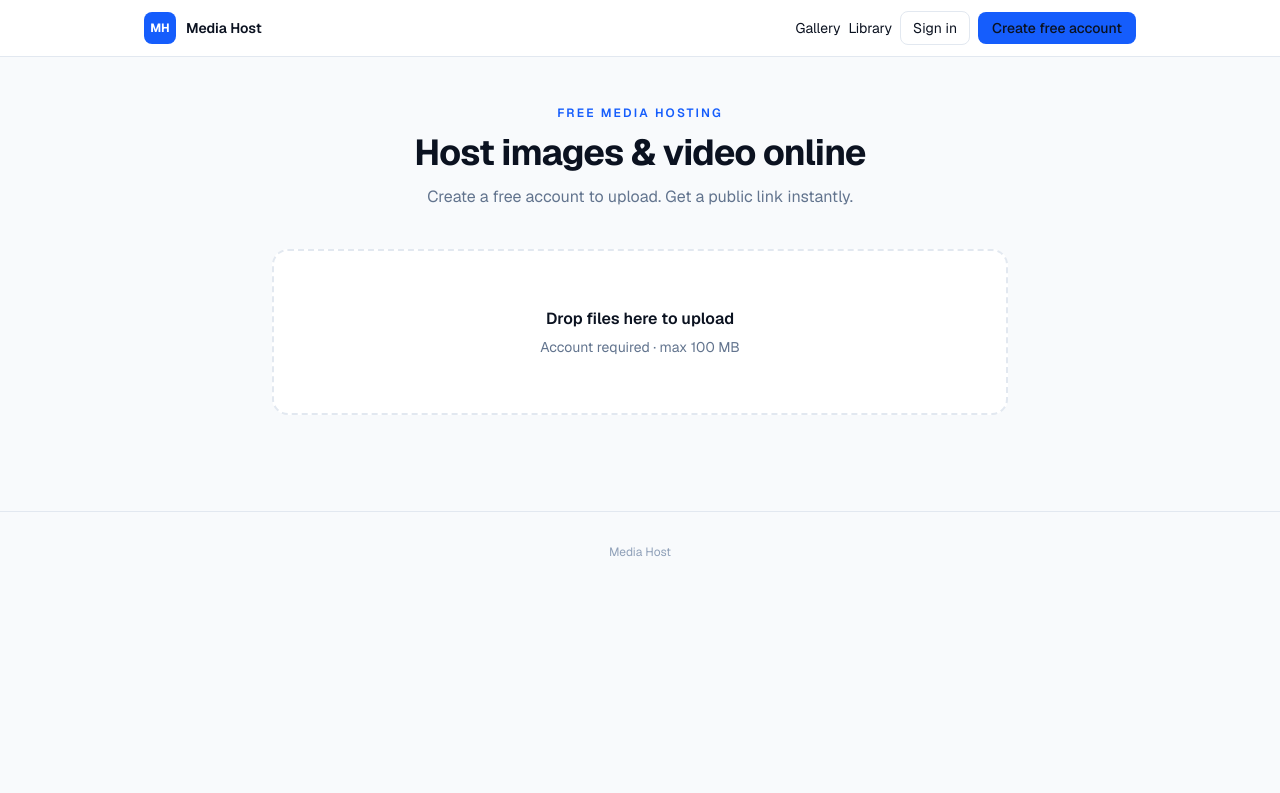
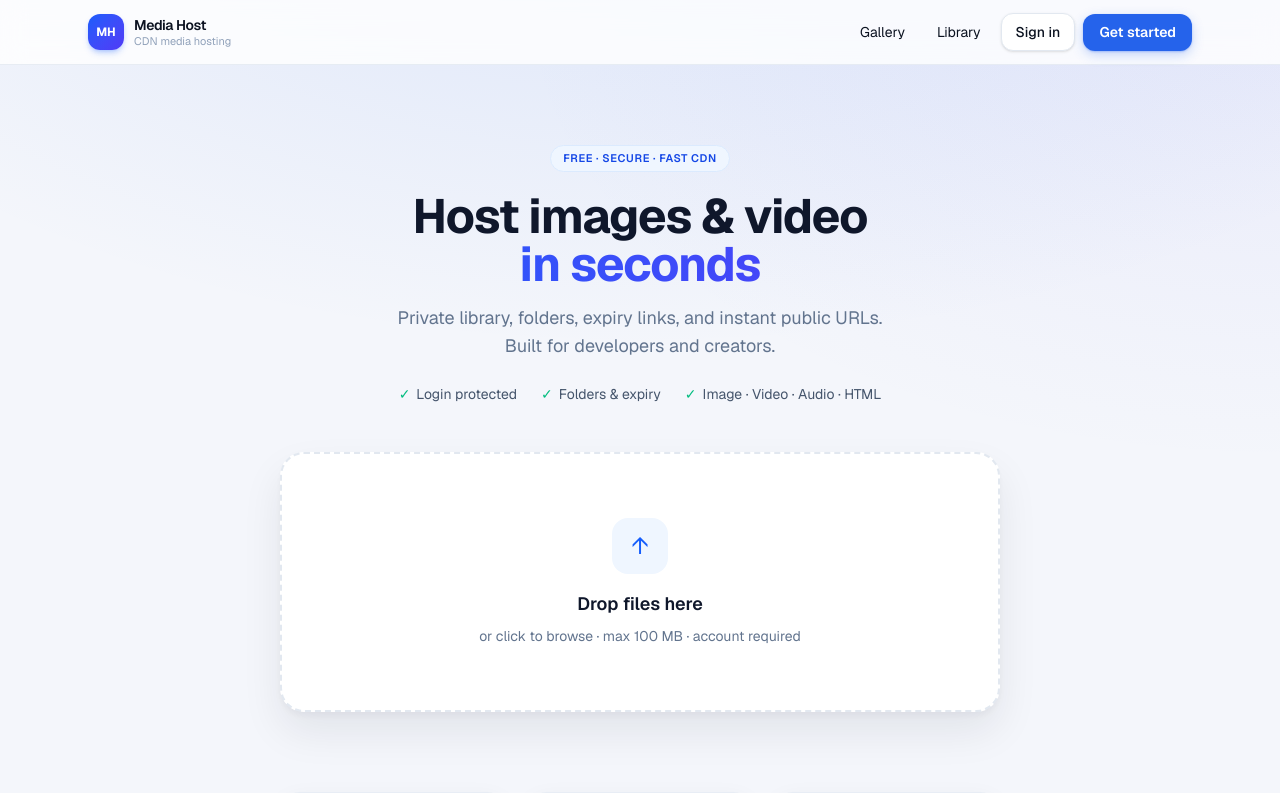
Before and after one commit to BluHExH/media-host, a Next.js app: page / in a window 1280 px wide. Shown: the top 793 px of the page. Built offline with nearby package versions, Linux system fonts and the light colour scheme.

Commit message:
Redesigned home and login pages

```diff
--- a/src/app/login/page.tsx
+++ b/src/app/login/page.tsx
@@ -23,7 +23,6 @@ function LoginForm() {
     e.preventDefault();
     setError("");
     setLoading(true);
-
     if (!username.trim() || !password) {
       setLoading(false);
       setError("Username and password required");
@@ -34,7 +33,6 @@ function LoginForm() {
       setError("Password must be at least 6 characters");
       return;
     }
-
     const endpoint = tab === "register" ? "/api/auth/register" : "/api/auth/login";
     const res = await fetch(endpoint, {
       method: "POST",
@@ -59,43 +57,38 @@ function LoginForm() {
   };
 
   return (
-    <div className="min-h-screen bg-slate-50">
-      <header className="border-b border-slate-200 bg-white">
-        <div className="mx-auto flex h-14 max-w-5xl items-center justify-between px-4">
-          <Link href="/" className="flex items-center gap-2.5">
-            <div className="flex h-8 w-8 items-center justify-center rounded-lg bg-blue-600 text-xs font-bold text-white">MH</div>
+    <div className="mh-mesh flex min-h-screen flex-col">
+      <header className="border-b border-slate-200/80 bg-white/80 backdrop-blur-md">
+        <div className="mx-auto flex h-14 max-w-lg items-center justify-between px-4">
+          <Link href="/" className="flex items-center gap-2">
+            <div className="flex h-8 w-8 items-center justify-center rounded-lg bg-gradient-to-br from-blue-600 to-indigo-600 text-xs font-bold text-white">MH</div>
             <span className="text-sm font-semibold">Media Host</span>
           </Link>
-          <Link href="/" className="text-sm text-slate-500">← Back</Link>
+          <Link href="/" className="text-sm text-slate-500 hover:text-slate-800">← Home</Link>
         </div>
       </header>
-      <div className="mx-auto flex max-w-md flex-col px-4 py-16">
-        <h1 className="text-2xl font-bold tracking-tight text-slate-900">
-          {tab === "login" ? "Sign in" : "Create free account"}
-        </h1>
-        <p className="mt-2 text-sm text-slate-500">
-          {tab === "login"
-            ? "Access your private media library."
-            : "Register to upload. Your files stay private to your account."}
-        </p>
-        <div className="mt-8 flex rounded-lg border border-slate-200 bg-white p-1">
-          <button type="button" onClick={() => setTab("login")} className={`flex-1 rounded-md py-2 text-sm font-medium ${tab === "login" ? "bg-slate-900 text-white" : "text-slate-500"}`}>Sign in</button>
-          <button type="button" onClick={() => setTab("register")} className={`flex-1 rounded-md py-2 text-sm font-medium ${tab === "register" ? "bg-slate-900 text-white" : "text-slate-500"}`}>Register</button>
+      <div className="mx-auto flex w-full max-w-md flex-1 flex-col justify-center px-4 py-12">
+        <div className="mh-fade-up mh-card p-8">
+          <h1 className="text-2xl font-bold tracking-tight text-slate-900">{tab === "login" ? "Welcome back" : "Create your account"}</h1>
+          <p className="mt-2 text-sm text-slate-500">{tab === "login" ? "Sign in to your private media library." : "Free forever. Files stay private to your account."}</p>
+          <div className="mt-6 flex rounded-xl border border-slate-200 bg-slate-50 p-1">
+            <button type="button" onClick={() => setTab("login")} className={`flex-1 rounded-lg py-2 text-sm font-medium transition ${tab === "login" ? "bg-white text-slate-900 shadow-sm" : "text-slate-500"}`}>Sign in</button>
+            <button type="button" onClick={() => setTab("register")} className={`flex-1 rounded-lg py-2 text-sm font-medium transition ${tab === "register" ? "bg-white text-slate-900 shadow-sm" : "text-slate-500"}`}>Register</button>
           </div>
           <form onSubmit={submit} className="mt-6 space-y-4">
             <div>
               <label className="mb-1.5 block text-xs font-medium text-slate-600">Username</label>
-            <input value={username} onChange={(e) => setUsername(e.target.value)} autoComplete="username" className="h-11 w-full rounded-lg border border-slate-200 bg-white px-3 text-sm outline-none focus:border-blue-500 focus:ring-2 focus:ring-blue-500/20" />
+              <input value={username} onChange={(e) => setUsername(e.target.value)} autoComplete="username" className="mh-input" placeholder="yourname" />
             </div>
             <div>
               <label className="mb-1.5 block text-xs font-medium text-slate-600">Password</label>
-            <input type="password" value={password} onChange={(e) => setPassword(e.target.value)} autoComplete={tab === "register" ? "new-password" : "current-password"} className="h-11 w-full rounded-lg border border-slate-200 bg-white px-3 text-sm outline-none focus:border-blue-500 focus:ring-2 focus:ring-blue-500/20" />
+              <input type="password" value={password} onChange={(e) => setPassword(e.target.value)} autoComplete={tab === "register" ? "new-password" : "current-password"} className="mh-input" placeholder="••••••••" />
             </div>
-          {error && <p className="rounded-lg border border-red-200 bg-red-50 px-3 py-2 text-sm text-red-700">{error}</p>}
-          <button type="submit" disabled={loading} className="flex h-11 w-full items-center justify-center rounded-lg bg-blue-600 text-sm font-semibold text-white hover:bg-blue-700 disabled:opacity-50">
-            {loading ? "Please wait…" : tab === "register" ? "Create account" : "Sign in"}
-          </button>
+            {error && <p className="rounded-xl border border-red-200 bg-red-50 px-3 py-2 text-sm text-red-700">{error}</p>}
+            <button type="submit" disabled={loading} className="mh-btn mh-btn-primary h-11 w-full disabled:opacity-50">{loading ? "Please wait…" : tab === "register" ? "Create account" : "Sign in"}</button>
           </form>
+        </div>
+        <p className="mt-6 text-center text-xs text-slate-400">Session lasts 30 days · passwords are hashed</p>
       </div>
     </div>
   );
--- a/src/app/page.tsx
+++ b/src/app/page.tsx
@@ -26,7 +26,7 @@ export default function HomePage() {
     if (!list?.length) return;
     const t = typeof window !== "undefined" ? localStorage.getItem(TK) || "" : "";
     if (!t) {
-      window.location.href = "/login?tab=register&next=/";
+      window.location.href = "/login?tab=register&next=/library";
       return;
     }
     setError("");
@@ -43,7 +43,7 @@ export default function HomePage() {
       fd.append("public", "1");
       const res = await fetch("/api/upload", { method: "POST", headers: headers(), body: fd });
       if (res.status === 401) {
-        window.location.href = "/login?tab=register&next=/";
+        window.location.href = "/login?tab=register&next=/library";
         return;
       }
       if (!res.ok) {
@@ -70,62 +70,75 @@ export default function HomePage() {
     setCopied(url);
     setTimeout(() => setCopied(null), 2000);
   };
-
   const fmt = (b: number) =>
     b < 1024 ? b + " B" : b < 1e6 ? (b / 1024).toFixed(1) + " KB" : (b / 1e6).toFixed(1) + " MB";
   const isImg = (t: string) => t.startsWith("image/");
   const isVid = (t: string) => t.startsWith("video/");
-  const isHtml = (t: string) => t.includes("html");
 
   return (
-    <div className="min-h-screen bg-slate-50">
-      <header className="border-b border-slate-200 bg-white">
-        <div className="mx-auto flex h-14 max-w-5xl items-center justify-between px-4">
-          <div className="flex items-center gap-2.5">
-            <div className="flex h-8 w-8 items-center justify-center rounded-lg bg-blue-600 text-xs font-bold text-white">MH</div>
-            <span className="text-sm font-semibold">Media Host</span>
-          </div>
-          <nav className="flex items-center gap-2">
-            <Link href="/gallery" className="text-sm text-slate-600">Gallery</Link>
-            <Link href="/library" className="text-sm text-slate-600">Library</Link>
-            <Link href="/login" className="rounded-lg border border-slate-200 px-3 py-1.5 text-sm">Sign in</Link>
-            <Link href="/login?tab=register" className="rounded-lg bg-blue-600 px-3.5 py-1.5 text-sm font-medium text-white">Create free account</Link>
+    <div className="mh-mesh min-h-screen">
+      <header className="sticky top-0 z-30 border-b border-slate-200/80 bg-white/80 backdrop-blur-md">
+        <div className="mx-auto flex h-16 max-w-6xl items-center justify-between px-4 sm:px-6">
+          <Link href="/" className="flex items-center gap-2.5">
+            <div className="flex h-9 w-9 items-center justify-center rounded-xl bg-gradient-to-br from-blue-600 to-indigo-600 text-xs font-bold text-white shadow-md shadow-blue-600/25">MH</div>
+            <div className="leading-tight">
+              <p className="text-sm font-semibold tracking-tight">Media Host</p>
+              <p className="hidden text-[11px] text-slate-400 sm:block">CDN media hosting</p>
+            </div>
+          </Link>
+          <nav className="flex items-center gap-1 sm:gap-2">
+            <Link href="/gallery" className="hidden rounded-lg px-3 py-2 text-sm text-slate-600 hover:bg-slate-100 sm:inline">Gallery</Link>
+            <Link href="/library" className="rounded-lg px-3 py-2 text-sm text-slate-600 hover:bg-slate-100">Library</Link>
+            <Link href="/login" className="rounded-xl border border-slate-200 bg-white px-3.5 py-2 text-sm font-medium text-slate-700 shadow-sm hover:bg-slate-50">Sign in</Link>
+            <Link href="/login?tab=register" className="mh-btn mh-btn-primary px-4 py-2">Get started</Link>
           </nav>
         </div>
       </header>
-      <main className="mx-auto max-w-3xl px-4 pb-24 pt-12">
-        <div className="text-center">
-          <p className="text-xs font-semibold uppercase tracking-[0.18em] text-blue-600">Free media hosting</p>
-          <h1 className="mt-3 text-3xl font-bold tracking-tight sm:text-4xl">Host images &amp; video online</h1>
-          <p className="mx-auto mt-3 max-w-lg text-slate-500">Create a free account to upload. Get a public link instantly.</p>
+
+      <main className="mx-auto max-w-3xl px-4 pb-24 pt-14 sm:px-6 sm:pt-20">
+        <div className="mh-fade-up text-center">
+          <span className="inline-flex items-center gap-1.5 rounded-full border border-blue-100 bg-blue-50 px-3 py-1 text-[11px] font-semibold uppercase tracking-wider text-blue-700">Free · Secure · Fast CDN</span>
+          <h1 className="mt-5 text-4xl font-bold tracking-tight text-slate-900 sm:text-5xl">
+            Host images &amp; video
+            <span className="block bg-gradient-to-r from-blue-600 to-indigo-600 bg-clip-text text-transparent">in seconds</span>
+          </h1>
+          <p className="mx-auto mt-4 max-w-lg text-base text-slate-500 sm:text-lg">Private library, folders, expiry links, and instant public URLs. Built for developers and creators.</p>
+          <div className="mt-6 flex flex-wrap items-center justify-center gap-x-6 gap-y-2 text-sm text-slate-600">
+            <span className="flex items-center gap-1.5"><span className="text-emerald-500">✓</span> Login protected</span>
+            <span className="flex items-center gap-1.5"><span className="text-emerald-500">✓</span> Folders &amp; expiry</span>
+            <span className="flex items-center gap-1.5"><span className="text-emerald-500">✓</span> Image · Video · Audio · HTML</span>
+          </div>
         </div>
+
         <div
           onDragOver={(e) => { e.preventDefault(); setDragOver(true); }}
           onDragLeave={() => setDragOver(false)}
           onDrop={(e) => { e.preventDefault(); setDragOver(false); upload(e.dataTransfer.files); }}
-          className={`relative mt-10 rounded-2xl border-2 border-dashed bg-white ${dragOver ? "border-blue-500 bg-blue-50" : "border-slate-200"}`}
+          className={`mh-fade-up relative mt-12 overflow-hidden rounded-3xl border-2 border-dashed transition-all ${dragOver ? "border-blue-500 bg-blue-50/80 shadow-lg shadow-blue-500/10" : "border-slate-200 bg-white shadow-[var(--mh-shadow-lg)]"}`}
+          style={{ animationDelay: "80ms" }}
         >
           <input ref={ref} type="file" accept="image/*,video/*,audio/*,.html,.htm" multiple onChange={(e) => upload(e.target.files)} className="absolute inset-0 z-10 cursor-pointer opacity-0" disabled={uploading} />
-          <div className="pointer-events-none px-6 py-14 text-center">
-            <p className="text-base font-semibold">{uploading ? `Uploading ${progress.done + 1}/${progress.total}…` : "Drop files here to upload"}</p>
-            <p className="mt-1.5 text-sm text-slate-500">Account required · max 100 MB</p>
+          <div className="pointer-events-none px-6 py-16 text-center">
+            <div className="mx-auto mb-4 flex h-14 w-14 items-center justify-center rounded-2xl bg-blue-50 text-2xl text-blue-600">↑</div>
+            <p className="text-lg font-semibold text-slate-900">{uploading ? `Uploading ${progress.done + 1}/${progress.total}…` : "Drop files here"}</p>
+            <p className="mt-2 text-sm text-slate-500">or click to browse · max 100 MB · account required</p>
           </div>
         </div>
-        {error && (
-          <div className="mt-4 rounded-xl border border-red-200 bg-red-50 px-4 py-3 text-sm text-red-700">{error}</div>
-        )}
+
+        {error && <div className="mt-4 rounded-2xl border border-red-200 bg-red-50 px-4 py-3 text-sm text-red-700">{error}</div>}
+
         {items.length > 0 && (
-          <div className="mt-8 space-y-3">
-            <h2 className="text-sm font-semibold">Your links</h2>
+          <div className="mt-10 space-y-3">
+            <h2 className="text-sm font-semibold text-slate-800">Your links</h2>
             {items.map((item) => (
-              <div key={item.url} className="flex flex-col gap-3 rounded-xl border border-slate-200 bg-white p-3 sm:flex-row sm:items-center">
-                <div className="h-16 w-full shrink-0 overflow-hidden rounded-lg bg-slate-100 sm:w-20">
+              <div key={item.url} className="mh-card flex flex-col gap-3 p-3 sm:flex-row sm:items-center">
+                <div className="h-16 w-full shrink-0 overflow-hidden rounded-xl bg-slate-100 sm:w-20">
                   {isImg(item.contentType) ? (
                     <img src={item.url} alt="" className="h-full w-full object-cover" />
                   ) : isVid(item.contentType) ? (
                     <video src={item.url} className="h-full w-full object-cover" muted />
                   ) : (
-                    <div className="flex h-full items-center justify-center text-xs text-slate-400">{isHtml(item.contentType) ? "HTML" : "FILE"}</div>
+                    <div className="flex h-full items-center justify-center text-xs text-slate-400">FILE</div>
                   )}
                 </div>
                 <div className="min-w-0 flex-1">
@@ -133,15 +146,28 @@ export default function HomePage() {
                   <p className="truncate font-mono text-xs text-slate-400">{item.url}</p>
                   <p className="text-[11px] text-slate-400">{fmt(item.size)}</p>
                 </div>
-                <button type="button" onClick={() => copy(item.url)} className="rounded-lg bg-blue-600 px-3.5 py-2 text-xs font-semibold text-white">
-                  {copied === item.url ? "Copied!" : "Copy URL"}
-                </button>
+                <button type="button" onClick={() => copy(item.url)} className="mh-btn mh-btn-primary px-4 py-2 text-xs">{copied === item.url ? "Copied!" : "Copy URL"}</button>
               </div>
             ))}
           </div>
         )}
+
+        <div className="mt-20 grid gap-5 sm:grid-cols-3">
+          {[
+            { n: "1", t: "Create account", d: "Free register in seconds. Your files stay private." },
+            { n: "2", t: "Upload & organize", d: "Folders, expiry dates, and public gallery option." },
+            { n: "3", t: "Share the link", d: "CDN URL ready for sites, Discord, or embeds." },
+          ].map((c) => (
+            <div key={c.n} className="mh-card p-6">
+              <div className="flex h-9 w-9 items-center justify-center rounded-full bg-blue-600 text-sm font-bold text-white">{c.n}</div>
+              <h3 className="mt-4 text-sm font-semibold text-slate-900">{c.t}</h3>
+              <p className="mt-2 text-sm leading-relaxed text-slate-500">{c.d}</p>
+            </div>
+          ))}
+        </div>
       </main>
-      <footer className="border-t border-slate-200 py-8 text-center text-xs text-slate-400">Media Host</footer>
+
+      <footer className="border-t border-slate-200/80 py-10 text-center text-xs text-slate-400">Media Host · Free media hosting with private libraries</footer>
     </div>
   );
 }
```
Lines whose indentation alone changed are shown as unchanged.
